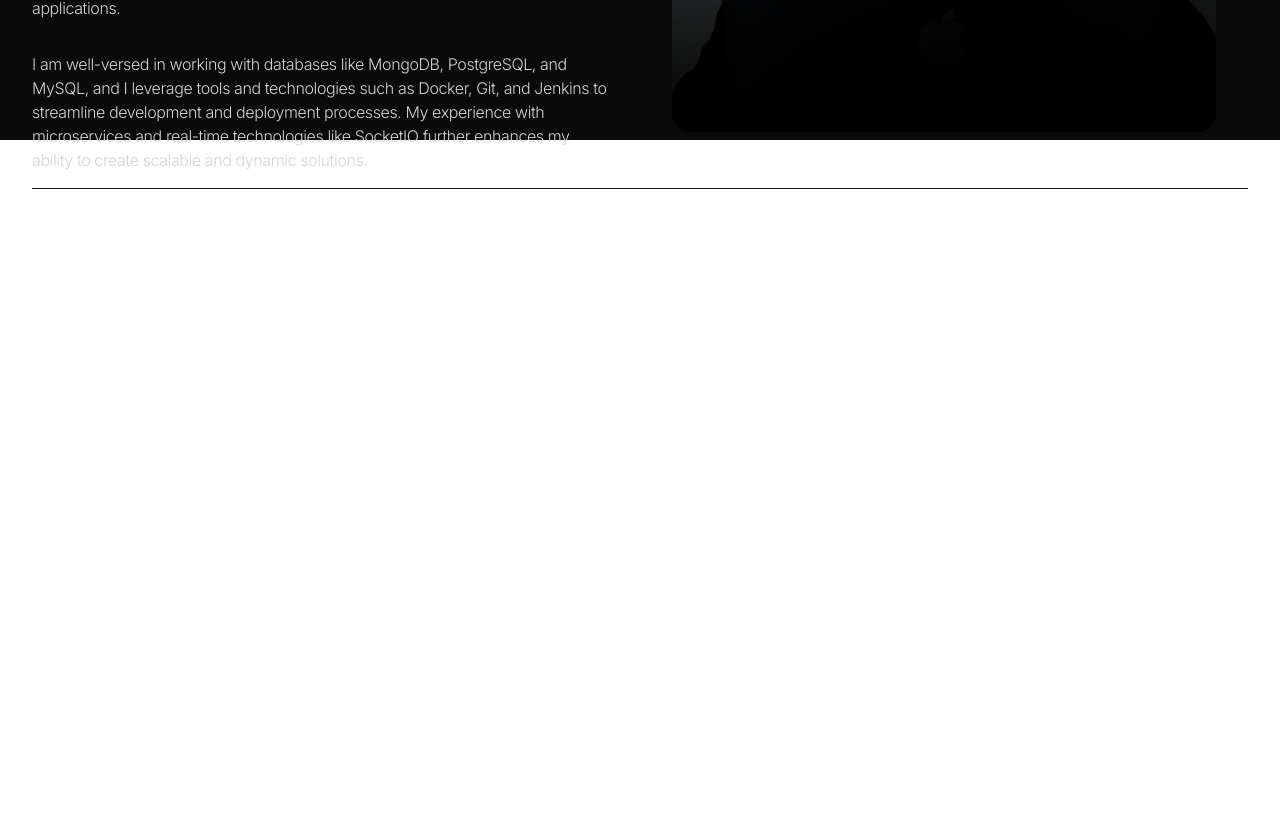
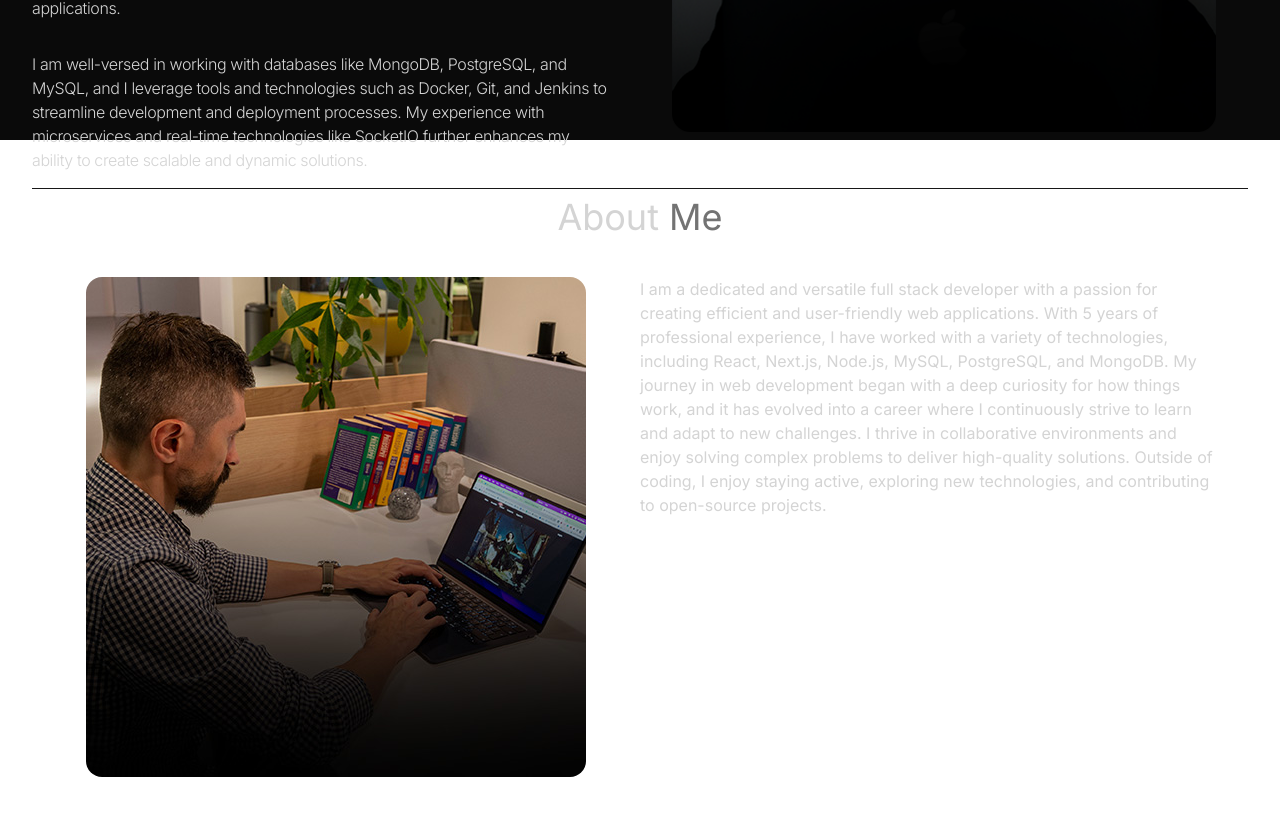
Before and after one commit to Pooja113/MyPortfolio, a React (Vite) app in the folder frontend/: page / in a window 1280 px wide. Shown: the part 660-1476 px from the top of the page. Before the commit the page ends 849 px from the top, so only its background shows below. Built offline with nearby package versions, Linux system fonts and the light colour scheme.

Commit message:
fix: about section

```diff
--- a/frontend/src/App.tsx
+++ b/frontend/src/App.tsx
@@ -1,3 +1,4 @@
+import About from "./components/About"
 import Hero from "./components/Hero"
 import Navbar from "./components/Navbar"
 
@@ -7,7 +8,7 @@ function App() {
       <div className="fixed top-0 -z-10 h-full w-full">
         <div className="absolute top-0 z-[-2] h-screen w-screen bg-neutral-950 bg-[radial-gradient(ellipse_80%_80%_at_50%_-20%,rgba(120,119,198,0.3),rgba(255,255,255,0))]"></div>
       </div>
-      <div className="container mx-auto px-8 "><Navbar /><Hero /></div>
+      <div className="container mx-auto px-8 "><Navbar /><Hero /><About /></div>
 
     </div>
 
--- a/frontend/src/components/About.tsx
+++ b/frontend/src/components/About.tsx
@@ -2,13 +2,18 @@ import aboutImg from '../assets/about.jpg'
 const About = () => {
   return (
     <div className=" border-b border-neutral-900 pb-4">
-        <h1 className="my-2 text-center text-4xl">About <span className="text-neutral-500">Me</span></h1>
+        <h2 className="my-2 text-center text-4xl">About <span className="text-neutral-500">Me</span></h2>
       <div className="flex flex-wrap">
         <div className="w-full lg:w-1/2 lg:p-8">
           <div className="flex items-center justify-center">
-            <img src={aboutImg} alt="About Me" />
+            <img className='rounded-2xl' src={aboutImg} alt="About Me" />
           </div>
         </div>
+        <div className="w-full lg:w-1/2">
+            <div className="flex justify-center lg:justify-start">
+              <p className='my-2 max-w-xl py-6'>I am a dedicated and versatile full stack developer with a passion for creating efficient and user-friendly web applications. With 5 years of professional experience, I have worked with a variety of technologies, including React, Next.js, Node.js, MySQL, PostgreSQL, and MongoDB. My journey in web development began with a deep curiosity for how things work, and it has evolved into a career where I continuously strive to learn and adapt to new challenges. I thrive in collaborative environments and enjoy solving complex problems to deliver high-quality solutions. Outside of coding, I enjoy staying active, exploring new technologies, and contributing to open-source projects.</p>
+            </div>
+          </div>
         </div>
     </div>
   )
```
